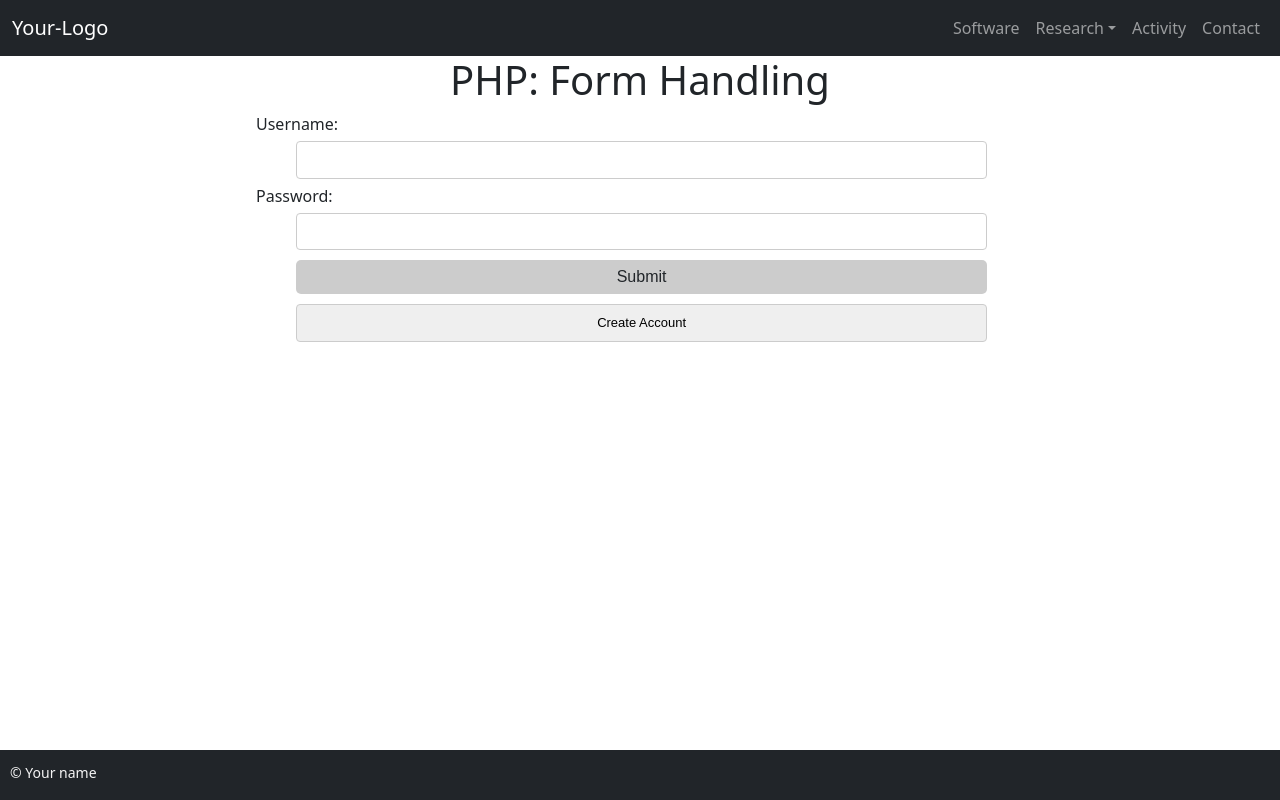
After one commit to mattremigino1/vra-central, a PHP site: page /login.php in a window 1280 px wide. The commit adds this page. Run offline with PHP 8.4, Linux system fonts and the light colour scheme.

Commit message:
login creation attempt 1

```diff
--- /dev/null
+++ b/activity-styles.css
@@ -0,0 +1,53 @@
+label { display: inline-block; }
+
+input, textarea {
+  display:inline-block;
+  font-family:arial;
+  margin: 5px 10px 5px 40px;
+  padding: 8px 12px 8px 12px;
+  border: 1px solid #ccc;
+  border-radius: 4px;
+  box-sizing: border-box;
+  width: 90%;
+  font-size: small;
+}
+
+div {
+  margin-left: auto;
+  margin-right: auto;
+  width: 60%;
+}
+
+h1 { text-align: center; }
+
+input[type=submit] {
+  padding:5px 15px;
+  background:#ccc;
+  border:0 none;
+  cursor:pointer;
+  border-radius: 5px;
+}
+
+input[type=submit]:hover {
+  background-color: #ccceee;
+}
+
+.msg {
+  margin-left:24px;
+  font-style: italic;
+  color: red;
+  font-size: 0.9em;
+}
+
+html{ height:100%; }
+
+body{ min-height:100%; padding:0; margin:0; position:relative; }
+
+footer {
+  position: absolute;
+  bottom: 0;
+  width: 100%;
+  height: 50px;
+  color: WhiteSmoke;
+  padding: 10px;
+}
--- /dev/null
+++ b/footer.html
@@ -0,0 +1,3 @@
+    <footer class="primary-footer bg-dark">
+      <small class="copyright">&copy; Your name</small>
+    </footer>
--- /dev/null
+++ b/header.html
@@ -0,0 +1,32 @@
+    <header>
+      <nav class="navbar navbar-expand-md navbar-dark bg-dark">
+        <div class="container-fluid">
+          <a class="navbar-brand" href="#">Your-Logo</a>
+          <button class="navbar-toggler" type="button" data-bs-toggle="collapse" data-bs-target="#collapsibleNavbar" aria-controls="collapsibleNavbar" aria-expanded="false" aria-label="Toggle navigation">
+            <span class="navbar-toggler-icon"></span>
+          </button>
+          <div class="collapse navbar-collapse" id="collapsibleNavbar">
+            <ul class="navbar-nav ms-auto">
+              <li class="nav-item">
+                <a class="nav-link" href="#">Software</a>
+              </li>
+              <li class="nav-item dropdown">
+                <a class="nav-link dropdown-toggle" href="#" id="dropdown01" role="button" data-bs-toggle="dropdown" aria-expanded="false">Research</a>
+                <ul class="dropdown-menu" aria-labelledby="dropdown01">
+                  <li><a class="dropdown-item" href="#">Design</a></li>
+                  <li><a class="dropdown-item" href="#">Development</a></li>
+                  <li><a class="dropdown-item" href="#">Testing</a></li>
+                  <li><a class="dropdown-item" href="#">Maintenance</a></li>
+                </ul>
+              </li>
+              <li class="nav-item">
+                <a class="nav-link" href="#">Activity</a>
+              </li>
+              <li class="nav-item">
+                <a class="nav-link" href="#">Contact</a>
+              </li>
+            </ul>
+          </div>
+        </div>
+      </nav>
+    </header>
--- a/index.php
+++ b/index.php
@@ -32,7 +32,7 @@ $tmrrwWorkout = getTmrrwWorkout();
 
 <body>
 
-<?php //include("header.html") ?>
+<?php include("header.html") ?>
 <div class="container">
   <h1><b>VRA Central</b></h1>
   <br>
--- /dev/null
+++ b/login.php
@@ -0,0 +1,83 @@
+<!DOCTYPE html>
+<html>
+<head>
+  <meta charset="utf-8">
+  <meta http-equiv="X-UA-Compatible" content="IE=edge">  <!-- required to handle IE -->
+  <meta name="viewport" content="width=device-width, initial-scale=1">
+  <title>VRA Login</title>
+  <link href="https://cdn.jsdelivr.net/npm/bootstrap@5.1.3/dist/css/bootstrap.min.css" rel="stylesheet" integrity="sha384-1BmE4kWBq78iYhFldvKuhfTAU6auU8tT94WrHftjDbrCEXSU1oBoqyl2QvZ6jIW3" crossorigin="anonymous">
+  <link rel="stylesheet" href="activity-styles.css" />
+</head>
+<body>
+
+  <?php include('header.html') ?>
+
+  <div>
+    <h1>PHP: Form Handling</h1>
+    <form action="login.php" method="post">
+      Username: <input type="text" name="name" required /> <br/>
+      Password: <input type="password" name="pwd" required /> <br/>
+      <input type="submit" value="Submit" class="btn" />
+    </form>
+    <input type="button" value="Create Account" onclick="location.href='create_account.php';">
+
+    <?php
+
+$dbhost = 'localhost';
+$dbname = 'central';
+$dbuser = 'me';
+$dbpass = '1234';
+
+
+try {
+    // connect to the database using PDO
+    $db = new PDO("mysql:host=$dbhost;dbname=$dbname", $dbuser, $dbpass);
+} catch (PDOException $e) {
+    // display an error message if the connection fails
+    echo "Failed to connect to the database: " . $e->getMessage();
+    exit;
+}
+
+function authenticate()
+{
+    global $db, $mainpage;
+
+    if ($_SERVER['REQUEST_METHOD'] == 'POST') {
+        $username = htmlspecialchars($_POST['name']);
+        $password = htmlspecialchars($_POST['pwd']);
+
+        // prepare a query to fetch the hashed password for the given username
+        $stmt = $db->prepare("SELECT password FROM Passwords WHERE username = ?");
+        $stmt->execute([$username]);
+        $row = $stmt->fetch(PDO::FETCH_ASSOC);
+
+        if ($row) {
+            $hash = $row['password'];
+
+            // hash the password entered by the user
+            $hashed_password = password_hash($password, PASSWORD_BCRYPT);
+
+            // compare the hashed password with the hash fetched from the database
+            if (password_verify($password, $hash)) {
+                // successfully login, redirect the user to the main page
+                header("Location: " . $mainpage);
+            } else {
+                echo "<span class='msg'>Username and password do not match our record</span> <br/>";
+            }
+        } else {
+            echo "<span class='msg'>Username and password do not match our record</span> <br/>";
+        }
+    }
+}
+
+$mainpage = "index.php";
+authenticate();
+
+?>
+    </div>
+<?php include('footer.html') ?>
+
+<script src="https://cdn.jsdelivr.net/npm/bootstrap@5.1.3/dist/js/bootstrap.bundle.min.js" integrity="sha384-ka7Sk0Gln4gmtz2MlQnikT1wXgYsOg+OMhuP+IlRH9sENBO0LRn5q+8nbTov4+1p" crossorigin="anonymous"></script>
+
+</body>
+</html>
```
Also changed, not shown: create_account.php (added, +61 -0 lines), new_athlete_handler.php (added, +157 -0 lines), sticky-form.php (added, +77 -0 lines).
